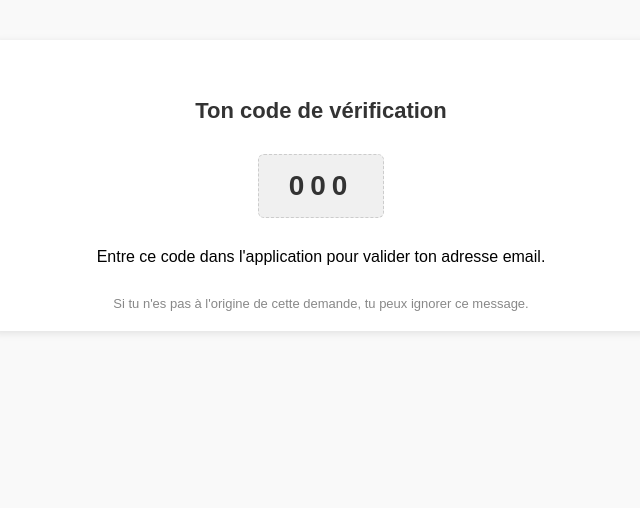
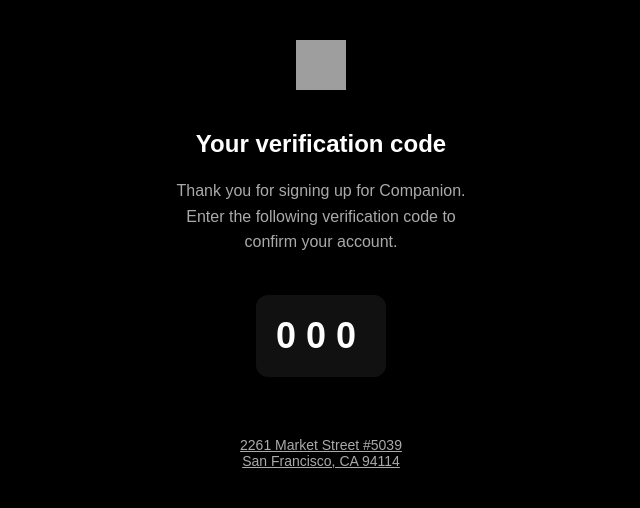
Before and after one commit to KCsam11/Companion-app, a Flask app: template back/templates/verif_code_mail.html in a window 1280 px wide. Shown: the top 508 px of the page, without its empty margins (319-959 px from the left). Run offline with Flask 3, Linux system fonts and the light colour scheme; the template is opened without the code that fills it: most values are stand-ins (such as "Sample title", 1, 10 or a date in 2020); grey boxes are pictures that could not be loaded.

Commit message:
(end) confirm-email

```diff
--- a/back/routes/all_routes.py
+++ b/back/routes/all_routes.py
@@ -5,10 +5,6 @@
 from handlers.verifyCodeToUser  import verify_code_to_user
 
 all_routes = Blueprint("all_routes", __name__)
-
-@all_routes.route("/test-add-user", methods=["GET"])
-def test_add_user():
-   return seed_database()
 
 # Route for user registration
 @all_routes.route("/api/register", methods=["POST"])
--- a/back/templates/verif_code_mail.html
+++ b/back/templates/verif_code_mail.html
@@ -1,67 +1,78 @@
-<!DOCTYPE html>
-<html>
+<!DOCTYPE html PUBLIC "-//W3C//DTD XHTML 1.0 Transitional//EN" "http://www.w3.org/TR/xhtml1/DTD/xhtml1-transitional.dtd">
+<html xmlns="http://www.w3.org/1999/xhtml" lang="en" style="background-color: #000000">
   <head>
-    <meta charset="UTF-8" />
-    <style>
-      body {
-        font-family: Arial, sans-serif;
-        background-color: #f9f9f9;
-        margin: 0;
-        padding: 0;
-      }
-      .email-container {
-        background-color: #ffffff;
-        max-width: 600px;
-        margin: 40px auto;
-        padding: 20px 30px;
-        border-radius: 8px;
-        box-shadow: 0 2px 8px rgba(0, 0, 0, 0.1);
-      }
-      .logo {
-        text-align: center;
-        margin-bottom: 20px;
-      }
-      .logo img {
-        height: 60px;
-      }
-      .title {
-        text-align: center;
-        font-size: 22px;
-        font-weight: bold;
-        color: #333;
-      }
-      .code-box {
-        text-align: center;
-        margin: 30px 0;
-      }
-      .code {
-        display: inline-block;
-        background-color: #f0f0f0;
-        padding: 15px 30px;
-        font-size: 28px;
-        letter-spacing: 6px;
-        font-weight: bold;
-        border-radius: 6px;
-        color: #333;
-        border: 1px dashed #ccc;
-      }
-      .footer {
-        font-size: 13px;
-        color: #888;
-        text-align: center;
-        margin-top: 30px;
-      }
-    </style>
+    <meta http-equiv="Content-Type" content="text/html; charset=UTF-8" />
+    <meta name="viewport" content="width=device-width, initial-scale=1.0" />
+    <title>Confirm Account</title>
+    <!--[if mso]>
+      <style type="text/css">
+        table {
+          border-collapse: collapse;
+          mso-table-lspace: 0pt;
+          mso-table-rspace: 0pt;
+        }
+        td,
+        div,
+        a {
+          font-family: Arial, sans-serif !important;
+        }
+      </style>
+    <![endif]-->
   </head>
-  <body>
-    <div class="email-container">
-      <div class="logo"><img src="""https://lol-companion.logo/companion-logo.svg" alt="""Logo" /></div>
-      <div class="title">Ton code de vérification</div>
-      <div class="code-box">
-        <div class="code">{{ code }}</div>
-      </div>
-      <p style="text-align: center">Entre ce code dans l'application pour valider ton adresse email.</p>
-      <div class="footer">Si tu n'es pas à l'origine de cette demande, tu peux ignorer ce message.</div>
-    </div>
+  <body style="margin: 0; padding: 0; background-color: #000000" bgcolor="#000000">
+    <table role="presentation" border="0" cellpadding="0" cellspacing="0" width="100%" style="background-color: #000000" bgcolor="#000000">
+      <tr>
+        <td align="center" style="padding: 40px 0">
+          <!--[if mso]>
+        <table role="presentation" border="0" cellspacing="0" cellpadding="0" width="400">
+        <tr>
+        <td>
+        <![endif]-->
+          <table role="presentation" border="0" cellpadding="0" cellspacing="0" width="100%" style="max-width: 400px; text-align: center; font-family: Arial, sans-serif">
+            <!-- Logo -->
+            <tr>
+              <td align="center" style="padding: 0 0 40px 0">
+                <!-- IMPORTANT: Utilisez un format d'image PNG ou JPG pour une meilleure compatibilité. Le SVG n'est pas bien supporté. -->
+                <img src="https://logo-5g6z.vercel.app/companion-logo.png" alt="Companion Logo" width="50" height="50" style="display: block; border: 0" />
+              </td>
+            </tr>
+            <!-- Title -->
+            <tr>
+              <td align="center" style="color: #ffffff; font-family: Arial, sans-serif; font-size: 24px; font-weight: bold; padding: 0 20px 20px 20px">Your verification code</td>
+            </tr>
+            <!-- Paragraph -->
+            <tr>
+              <td align="center" style="color: #aaaaaa; font-family: Arial, sans-serif; font-size: 16px; line-height: 1.6; padding: 0 20px 40px 20px">
+                Thank you for signing up for Companion.<br />
+                Enter the following verification code to<br />
+                confirm your account.
+              </td>
+            </tr>
+            <!-- Code -->
+            <tr>
+              <td align="center" style="padding: 0 20px 40px 20px">
+                <table role="presentation" border="0" cellspacing="0" cellpadding="0">
+                  <tr>
+                    <td align="center" bgcolor="#111111" style="background-color: #111111; color: #ffffff; font-family: Arial, sans-serif; font-weight: bold; padding: 20px; border-radius: 12px; font-size: 36px; letter-spacing: 10px">{{code}}</td>
+                  </tr>
+                </table>
+              </td>
+            </tr>
+            <!-- Address -->
+            <tr>
+              <td align="center" style="padding: 20px 20px 0 20px; font-family: Arial, sans-serif; font-size: 14px; color: #aaaaaa">
+                <a href="#" style="color: #aaaaaa; text-decoration: underline">2261 Market Street #5039</a><br />
+                <a href="#" style="color: #aaaaaa; text-decoration: underline">San Francisco, CA 94114</a>
+              </td>
+            </tr>
+          </table>
+          <!--[if mso]>
+        </td>
+        </tr>
+        </table>
+        <![endif]-->
+        </td>
+      </tr>
+    </table>
   </body>
 </html>
--- a/front/app/layout.tsx
+++ b/front/app/layout.tsx
@@ -2,6 +2,7 @@
 import { Geist, Geist_Mono } from 'next/font/google';
 import './globals.css';
 import { SparklesPreview } from '@/components/ui/SparklesPreview';
+import { Toaster } from '@/components/ui/sonner';
 
 const geistSans = Geist({
   variable: '--font-geist-sans',
@@ -29,8 +30,7 @@
   return (
     <html lang='en'>
       <body className={`${geistSans.variable} ${geistMono.variable} antialiased dark bg-black`}>
-        {/* <SparklesPreview /> */}
-        {}
+        <Toaster />
         <main>{children}</main>
       </body>
     </html>
```
Also changed, not shown: front/components/ui/confirm-email-dialog.tsx (+8 -1 lines), front/components/ui/registration.tsx (+16 -8 lines), back/utils/verifCodeMail.py (deleted), front/package-lock.json.
